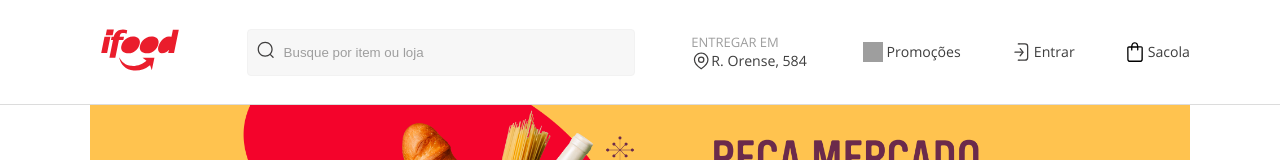
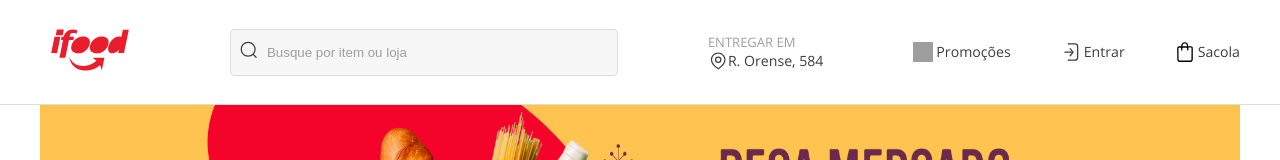
Before and after one commit to kmvbatista/ifsc-ifood-copy, a Vue app: page / in a window 1280 px wide. Shown: the top 160 px of the page. Built offline with nearby package versions, Linux system fonts and the light colour scheme; grey boxes are pictures that could not be loaded.

Commit message:
color variables

```diff
--- /dev/null
+++ b/src/assets/styles/colors.css
@@ -0,0 +1,10 @@
+:root {
+  --color-green: #50a773;
+  --color-yellow: #e7a74e;
+  --color-gray-dark: ;
+  --color-gray: rgb(158, 158, 158);
+  --color-gray-2: rgb(110, 110, 110);
+  --color-gray-dark: #3f3e3e;
+  --color-gray-light: #dcdcdc;
+  --color-gray-lighter: #f7f7f7;
+}
--- a/src/assets/styles/layout.css
+++ b/src/assets/styles/layout.css
@@ -41,7 +41,7 @@ strong {
 }
 
 .container {
-  max-width: 1100px;
+  max-width: 1200px;
   margin: 0 auto;
   width: 100%;
 }
@@ -54,3 +54,8 @@ strong {
   display: flex;
   flex-direction: column;
 }
+
+.default-border {
+  border: 1px solid #dcdcdc;
+  border-radius: 4px;
+}
--- a/src/components/Header.vue
+++ b/src/components/Header.vue
@@ -43,7 +43,7 @@ export default {
 
 <style scoped>
 .box-with-border {
-  border-bottom: 1px solid #dcdcdc;
+  border-bottom: 1px solid var(--color-gray-light);
 }
 .header {
   display: flex;
@@ -82,9 +82,9 @@ export default {
   top: 50%;
 }
 .search {
-  background-color: #f7f7f7;
+  background-color: var(--color-gray-lighter);
   border-radius: 4px;
-  border: 1px solid #f2f2f2;
+  border: 1px solid var(--color-gray-light);
   display: flex;
   align-items: center;
 }
@@ -100,10 +100,10 @@ export default {
   outline: none;
 }
 .search-input::placeholder {
-  color: rgb(158, 158, 158);
+  color: var(--color-gray);
 }
 .location-text {
-  color: rgb(158, 158, 158);
+  color: var(--color-gray);
   font-size: 13px;
   font-family: "OpenSans-Regular";
 }
--- a/src/main.js
+++ b/src/main.js
@@ -1,11 +1,12 @@
 import Vue from 'vue';
 import App from './App.vue';
 import '@/assets/styles/layout.css';
+import '@/assets/styles/colors.css';
 import router from './router';
 
 Vue.config.productionTip = false;
 
 new Vue({
   router,
-  render: h => h(App),
+  render: (h) => h(App),
 }).$mount('#app');
--- a/src/pages/Home.vue
+++ b/src/pages/Home.vue
@@ -20,7 +20,7 @@ export default {
 <style scoped>
 .banner {
   width: 100%;
-  height: 200px;
+  height: 250px;
 }
 .home > * {
   margin-bottom: 50px;
--- a/src/pages/RestaurantDetails.vue
+++ b/src/pages/RestaurantDetails.vue
@@ -25,6 +25,8 @@
         <strong>Sua sacola está vazia</strong>
         <p>Adicione items</p>
       </aside>
+      <h4>Pratos</h4>
+      <div class="plates"></div>
     </div>
   </div>
 </template>
@@ -39,13 +41,12 @@ export default {
 </script>
 <style scoped>
 .free-delivery {
-  border: 1px solid #ddd;
   border-radius: 2px;
   font-weight: bold;
   font-size: 0.9em;
 }
 .rating {
-  color: #e7a74e;
+  color: var(--color-yellow);
 }
 .rating-icon {
   height: 13px;
@@ -65,14 +66,14 @@ h3 {
 
 .top-information {
   font-size: 1.1em;
-  color: rgb(110, 110, 110);
+  color: var(--color-gray-2);
 }
 .empty-bag {
   margin-top: 0;
   height: 100vh;
   position: fixed;
   right: 0;
-  border-left: 1px solid #ddd;
+  border-left: 1px solid var(--color-gray-lighter);
   box-shadow: 3px 8px 13px 1px #0000005c;
   align-items: center;
   justify-content: center;
@@ -85,4 +86,9 @@ h3 {
   width: 200px;
   margin: 0 50px;
 }
+h4 {
+  font-size: 1.6em;
+  font-weight: 600;
+  color: var(--color-gray-dark);
+}
 </style>
```
